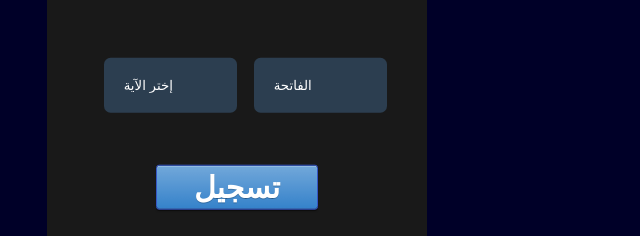
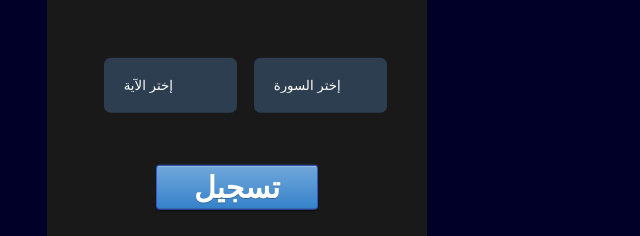
Before and after one commit to hosamn/Quran-reading-Competition-app, a plain HTML site: page mainpage.html in a window 1280 px wide. Shown: the part 382-618 px from the top of the page, 403-1043 px from the left. Drawn offline with nearby package versions, Linux system fonts and the light colour scheme.

Commit message:
Update mainpage.html

```diff
--- a/mainpage.html
+++ b/mainpage.html
@@ -49,9 +49,7 @@
         <!-- sura and aya selectors start-->
 
         <div align=right style="float: right; width: 50%">
-            <select class="select" name="Sura" id="sura_selector" onChange="myFunc(this);">
-                <option value="" disabled selected hidden>إختر السورة</option>
-            </select>
+            <select class="select" name="Sura" id="sura_selector" onChange="myFunc(this);"></select>
         </div>
 
         <div align=right style="float: right; width: 50%">
@@ -64,7 +62,7 @@
             // fil sura selector
 
             var suras = [ "الفاتحة", "البقرة", "آل عمران", "النساء", "المائدة", "الأنعام", "الأعراف", "الأنفال", "التوبة", "يونس", "هود", "يوسف", "الرعد", "ابراهيم", "الحجر", "النحل", "الإسراء", "الكهف", "مريم", "طه", "الأنبياء", "الحج", "المؤمنون", "النور", "الفرقان", "الشعراء", "النمل", "القصص", "العنكبوت", "الروم", "لقمان", "السجدة", "الأحزاب", "سبإ", "فاطر", "يس", "الصافات", "ص", "الزمر", "غافر", "فصلت", "الشورى", "الزخرف", "الدخان", "الجاثية", "الأحقاف", "محمد", "الفتح", "الحجرات", "ق", "الذاريات", "الطور", "النجم", "القمر", "الرحمن", "الواقعة", "الحديد", "المجادلة", "الحشر", "الممتحنة", "الصف", "الجمعة", "المنافقون", "التغابن", "الطلاق", "التحريم", "الملك", "القلم", "الحاقة", "المعارج", "نوح", "الجن", "المزمل", "المدثر", "القيامة", "الانسان", "المرسلات", "النبإ", "النازعات", "عبس", "التكوير", "الإنفطار", "المطففين", "الإنشقاق", "البروج", "الطارق", "الأعلى", "الغاشية", "الفجر", "البلد", "الشمس", "الليل", "الضحى", "الشرح", "التين", "العلق", "القدر", "البينة", "الزلزلة", "العاديات", "القارعة", "التكاثر", "العصر", "الهمزة", "الفيل", "قريش", "الماعون", "الكوثر", "الكافرون", "النصر", "المسد", "الإخلاص", "الفلق", "الناس" ]
-            var select1 = '';
+            var select1 = '<option value="" disabled selected hidden>إختر السورة</option>';
             for (i=0;i<suras.length;i++){
                     select1 += '<option value="' + suras[i] + '">' + suras[i] + '</option>';
                 };
```
